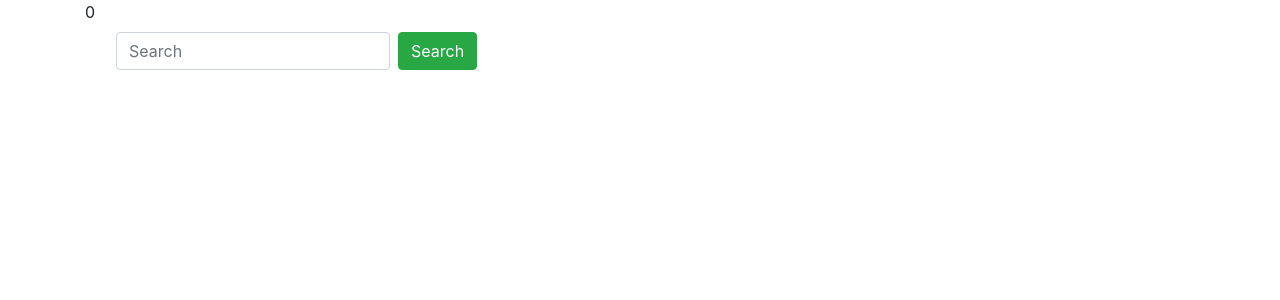
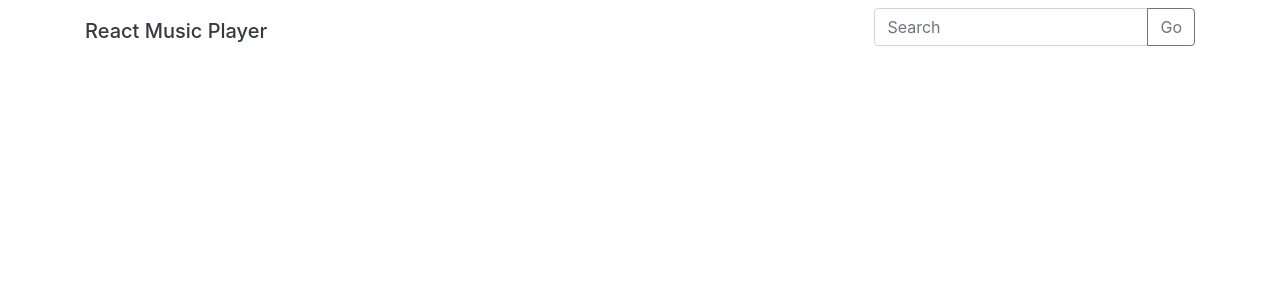
Before and after one commit to LarssW/react-music-player, a React (Create React App) app: page / in a window 1280 px wide. Shown: the top 300 px of the page. Built offline with nearby package versions, Linux system fonts and the light colour scheme.

Commit message:
feat: making decision on component rendering

```diff
--- a/package.json
+++ b/package.json
@@ -3,6 +3,8 @@
   "version": "0.1.0",
   "private": true,
   "dependencies": {
+    "@material-ui/core": "^4.9.10",
+    "@material-ui/icons": "^4.9.1",
     "@testing-library/jest-dom": "^4.2.4",
     "@testing-library/react": "^9.3.2",
     "@testing-library/user-event": "^7.1.2",
--- a/src/App.js
+++ b/src/App.js
@@ -1,5 +1,6 @@
 import React from 'react';
 import SearchBar from './components/SearchBar';
+import VideoList from './components/VideoList';
 import youtube, { baseParams }  from './api/youtube';
 import './App.css';
 
@@ -17,10 +18,18 @@ class App extends React.Component {
   };
 
   render() {
+    const { videos } = this.state;
     return (
-      <div className="container">
-        {this.state.videos.length}
+      <div className="root">
         <SearchBar onSubmit={this.onFormSubmit} />
+        <div className="container">
+          <div className="row">
+            <div className="col-md-6"></div>
+            <div className="col-md-6">
+              <VideoList videos={videos} />
+            </div>
+          </div>
+        </div>
       </div>
     )
   }
--- a/src/components/SearchBar.js
+++ b/src/components/SearchBar.js
@@ -1,5 +1,4 @@
 import React from 'react';
-
 class SearchBar extends React.Component {
   state = {
     term: '',
@@ -17,10 +16,15 @@ class SearchBar extends React.Component {
   render() {
     return (
       <nav className="navbar navbar-expand-sm bg-white navbar-dark">
-        <div className="container">
-          <form className="form-inline" onSubmit={this.onFormSubmit}>
-            <input className="form-control mr-sm-2" value={this.state.term} onChange={this.onInputChange} type="text" placeholder="Search" />
-            <button className="btn btn-success" type="submit">Search</button>
+        <div className="container text-center">
+          <h3 className="navbar-brand text-dark" href="/#">React Music Player</h3>
+          <form className="form-inline text-center" onSubmit={this.onFormSubmit}>
+            <div className="input-group mb-3">
+              <input type="text" className="form-control" placeholder="Search" value={this.state.term} onChange={this.onInputChange} />
+              <div className="input-group-append">
+                <button className="btn btn-outline-secondary" type="submit">Go</button>
+              </div>
+            </div>
           </form>
         </div>
       </nav>
--- /dev/null
+++ b/src/components/VideoItem.js
@@ -0,0 +1,11 @@
+import React, { Component } from 'react';
+
+class VideoItem extends Component {
+  render() {
+    return (
+      <div>VideoItem</div>
+    );
+  }
+};
+
+export default VideoItem;
--- /dev/null
+++ b/src/components/VideoList.js
@@ -0,0 +1,19 @@
+import React, { Component } from 'react';
+import VideoItem from './VideoItem';
+
+class VideoList extends Component {
+
+  renderItems = () => {
+    return this.props.videos.map((item, index) => {
+      return <VideoItem video={item} key={index} />
+    });
+  }
+
+  render() {
+    return (
+      <div>{this.renderItems()}</div>
+    );
+  }
+};
+
+export default VideoList;
```
Also changed, not shown: 1 other file (tests, documents, lock files or other folders).
